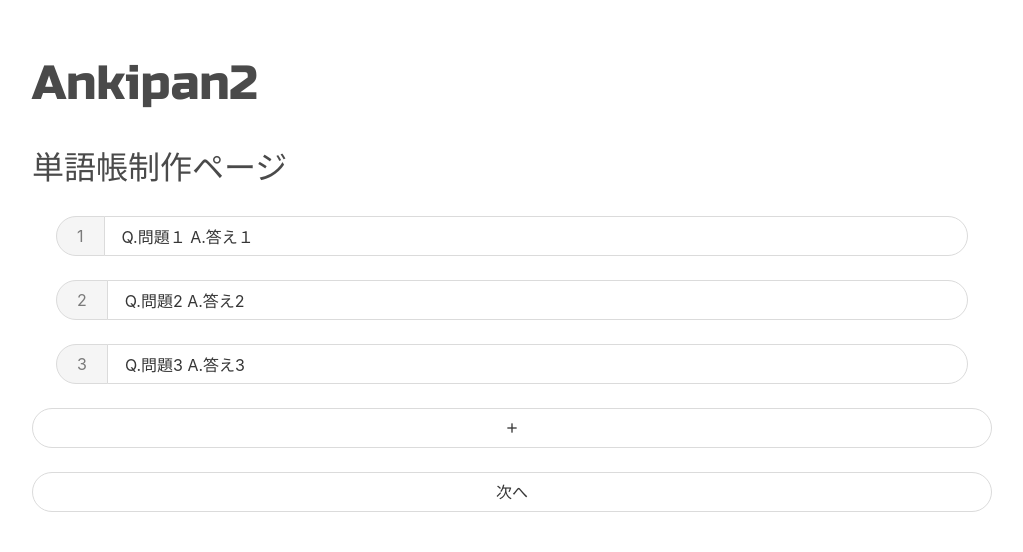
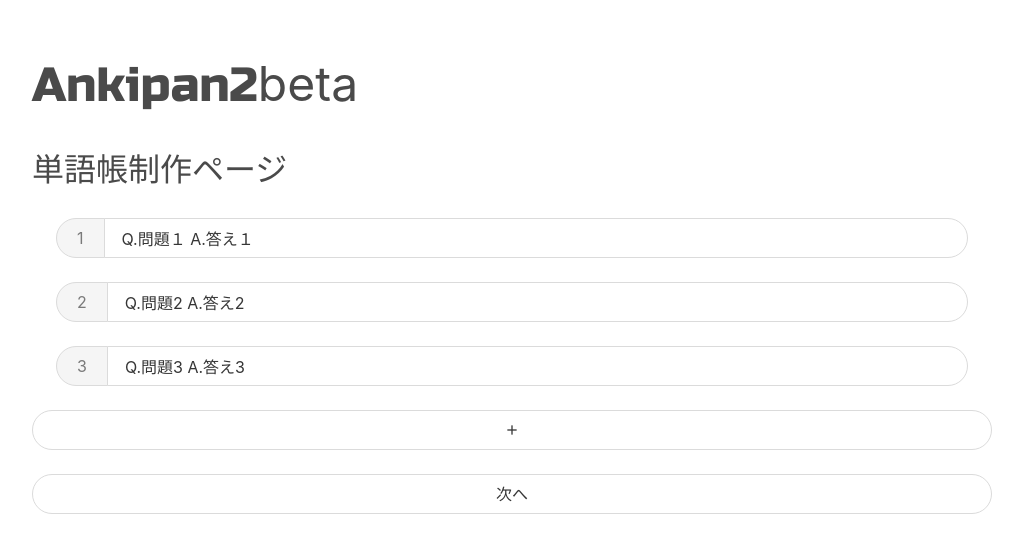
Before and after one commit to gyuugoro/ankipan2-make, a Nuxt app: page / in a window 1280 px wide. Shown: the top 552 px of the page, without its empty margins (128-1151 px from the left). Built offline with nearby package versions, Linux system fonts and the light colour scheme.

Commit message:
Update index.vue

```diff
--- a/pages/index.vue
+++ b/pages/index.vue
@@ -1,7 +1,7 @@
 <template>
   <div>
     <div class="block">
-      <div class="is-size-1 logo">Ankipan2</div>
+      <div class="is-size-1"><span class="logo">Ankipan2</span>beta</div>
     </div>
     <div class="block is-size-3">
       単語帳制作ページ
```
